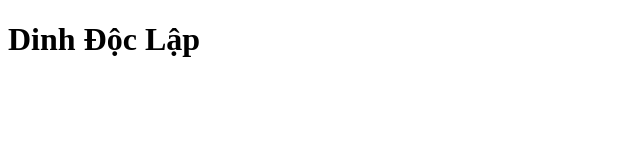
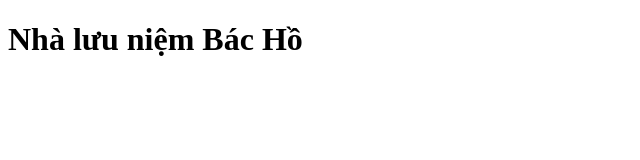
Before and after one commit to hauminhtran2010-dot/NH-L-U-NI-M-B-C-H-, a plain HTML site: page index.html in a window 1280 px wide. Shown: the whole page, without its empty margins (0-640 px from the left). Drawn offline with Linux system fonts and the light colour scheme; some packages are replaced by stand-ins of ours; a script that the page names is missing.

Commit message:
Update index.html

```diff
--- a/index.html
+++ b/index.html
@@ -3,7 +3,7 @@
 <head>
     <meta charset="UTF-8">
     <meta name="viewport" content="width=device-width, initial-scale=1.0">
-    <title>Xem DINH ĐỘC LẬP </title>
+    <title>Xem Nhà lưu niệm Bác Hồ</title>
     <!-- Thư viện model-viewer của Google -->
     <script type="module" src="https://ajax.googleapis.com/ajax/libs/model-viewer/3.0.0/model-viewer.min.js"></script>
     <style>
@@ -11,7 +11,7 @@
     </style>
 </head>
 <body>
-    <h1> Dinh Độc Lập </h1>
+    <h1> Nhà lưu niệm Bác Hồ </h1>
 
     <!-- Hiển thị mô hình 3D xoay được bằng chuột/tay -->
     <model-viewer
```
